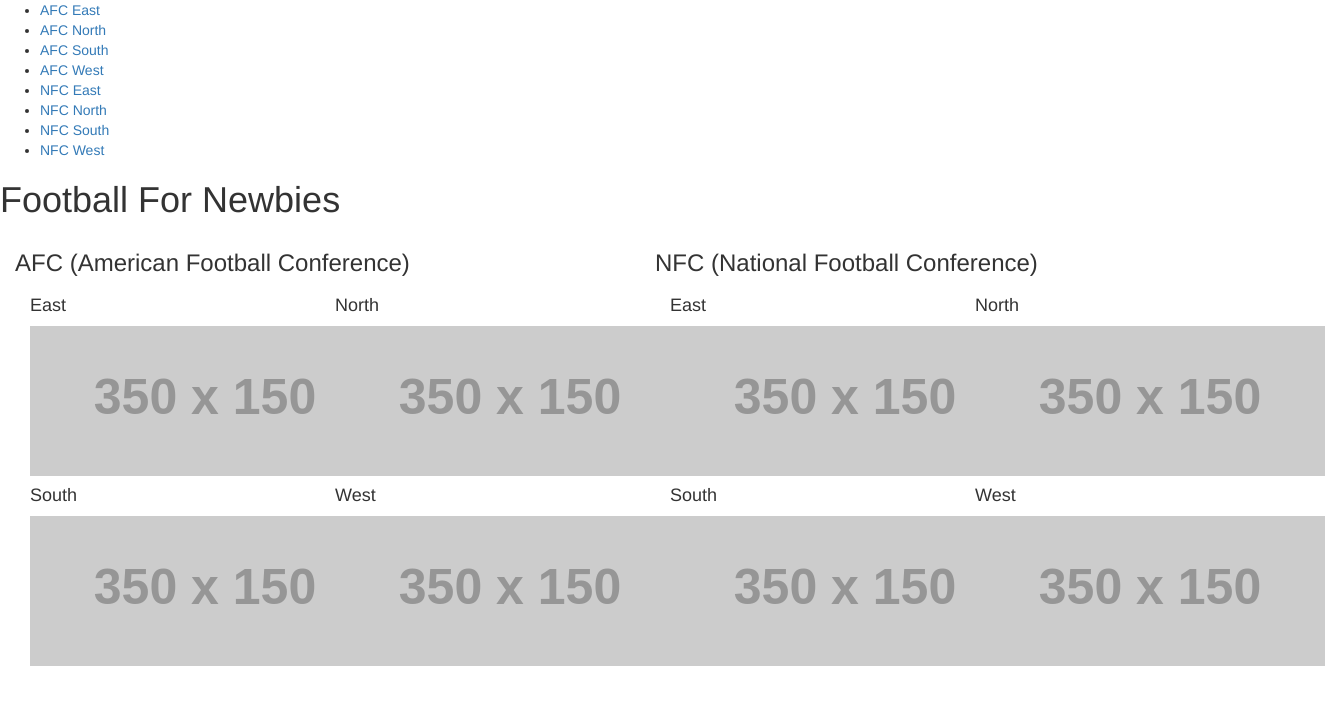
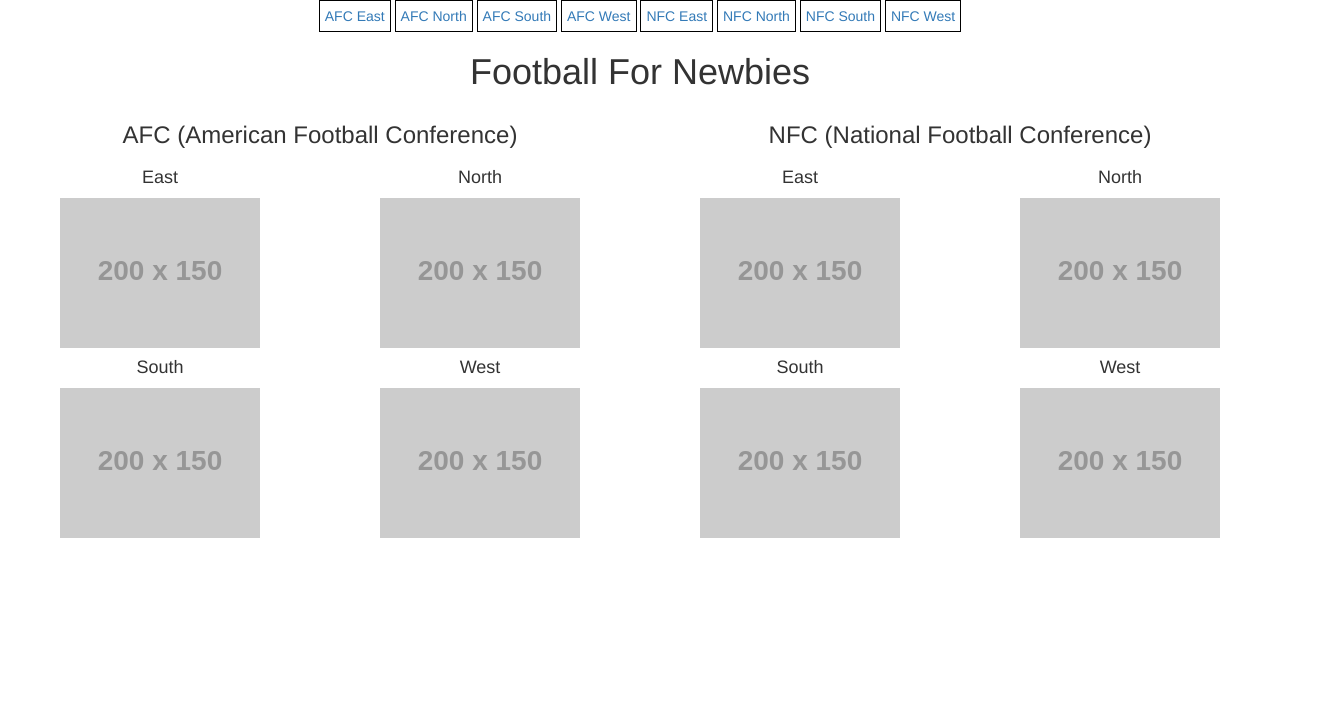
Before and after one commit to clewott/Football, a plain HTML site: page index.html in a window 1280 px wide. Shown: the whole page, 1325 px wide, since content can reach past the window. Drawn offline with nearby package versions, Linux system fonts and the light colour scheme; placeholder pictures from the web are drawn by us.

Commit message:
adding basic elements

```diff
--- /dev/null
+++ b/Styles/main.scss
@@ -0,0 +1,37 @@
+nav {
+  ul {
+    padding: 0px;
+    text-align: center;
+    li {
+      display: inline-block;
+      border: 1px solid black;
+      padding: 5px;
+      a {
+        text-decoration: none;
+      }
+    }
+  }
+}
+
+.brand {
+  h1 {
+    text-align: center;
+  }
+}
+
+.divisions {
+  .AFC {
+    padding: 0px;
+    text-align: center;
+    .team {
+      padding: 0px;
+    }
+  }
+  .NFC {
+    padding: 0px;
+    text-align: center;
+    .team {
+      padding: 0px;
+    }
+  }
+}
--- a/index.html
+++ b/index.html
@@ -24,46 +24,46 @@
         <li><a href="#">NFC West</a></li>
       </ul>
     </nav>
-    <div id="title">
+    <div class="brand">
       <h1>Football For Newbies</h1>
     </div>
     <div class="divisions">
       <div class="AFC col-md-6">
         <h3>AFC (American Football Conference)</h3>
-        <div class="col-sm-6">
+        <div class="team col-sm-6">
           <h4>East</h4>
-          <img src="http://placehold.it/350x150" alt="" />
+          <img src="http://placehold.it/200x150" alt="" />
         </div>
-        <div class="col-sm-6">
+        <div class="team col-sm-6">
           <h4>North</h4>
-          <img src="http://placehold.it/350x150" alt="" />
+          <img src="http://placehold.it/200x150" alt="" />
         </div>
-        <div class="col-sm-6">
+        <div class="team col-sm-6">
           <h4>South</h4>
-          <img src="http://placehold.it/350x150" alt="" />
+          <img src="http://placehold.it/200x150" alt="" />
         </div>
-        <div class="col-sm-6">
+        <div class="team col-sm-6">
           <h4>West</h4>
-          <img src="http://placehold.it/350x150" alt="" />
+          <img src="http://placehold.it/200x150" alt="" />
         </div>
       </div>
       <div class="NFC col-sm-6">
         <h3>NFC (National Football Conference)</h3>
-        <div class="col-sm-6">
+        <div class="team col-sm-6">
           <h4>East</h4>
-          <img src="http://placehold.it/350x150" alt="" />
+          <img src="http://placehold.it/200x150" alt="" />
         </div>
-        <div class="col-sm-6">
+        <div class="team col-sm-6">
           <h4>North</h4>
-          <img src="http://placehold.it/350x150" alt="" />
+          <img src="http://placehold.it/200x150" alt="" />
         </div>
-        <div class="col-sm-6">
+        <div class="team col-sm-6">
           <h4>South</h4>
-          <img src="http://placehold.it/350x150" alt="" />
+          <img src="http://placehold.it/200x150" alt="" />
         </div>
-        <div class="col-md-6">
+        <div class="team col-md-6">
           <h4>West</h4>
-          <img src="http://placehold.it/350x150" alt="" />
+          <img src="http://placehold.it/200x150" alt="" />
         </div>
       </div>
     </div>
```
Also changed, not shown: Styles/main.css, 1 other file.
